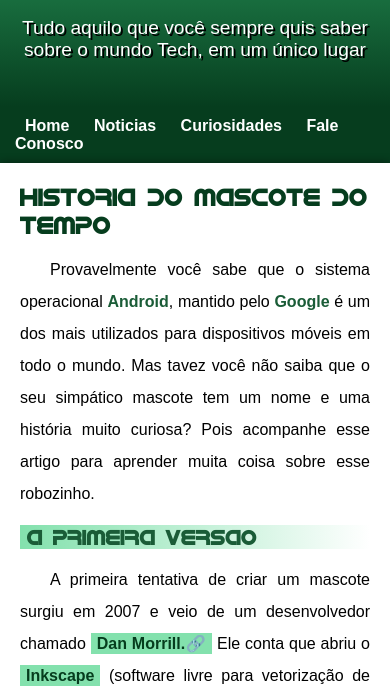
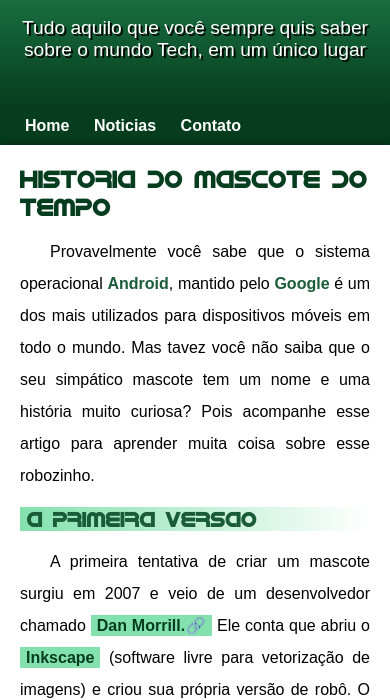
Before and after one commit to joaopedro-souza-de-abreu/Projeto-android, a plain HTML site: page index.html in a window 390 px wide. Shown: the part 133-833 px from the top of the page. Drawn offline with Linux system fonts and the light colour scheme; files whose address does not match are found by name.

Commit message:
fix to mobile display

```diff
--- a/estilos/stylebutnew.css
+++ b/estilos/stylebutnew.css
@@ -64,7 +64,7 @@ header > p {
   font-size: 1.2em;
   max-width: 600px;
   margin: auto;
-  padding: 0px 10px 20px 10px;
+  padding: 0px 10px 50px 10px;
   text-shadow: 2px 2px 0px black;
 }
 
--- a/index.html
+++ b/index.html
@@ -16,8 +16,7 @@
   <nav>
   <a href="#">Home</a>
   <a href="#">Noticias</a>
-  <a href="#">Curiosidades</a>
-  <a href="#">Fale Conosco</a>
+  <a href="#">Contato</a>
   </nav>
   <main>
     <article>
```
